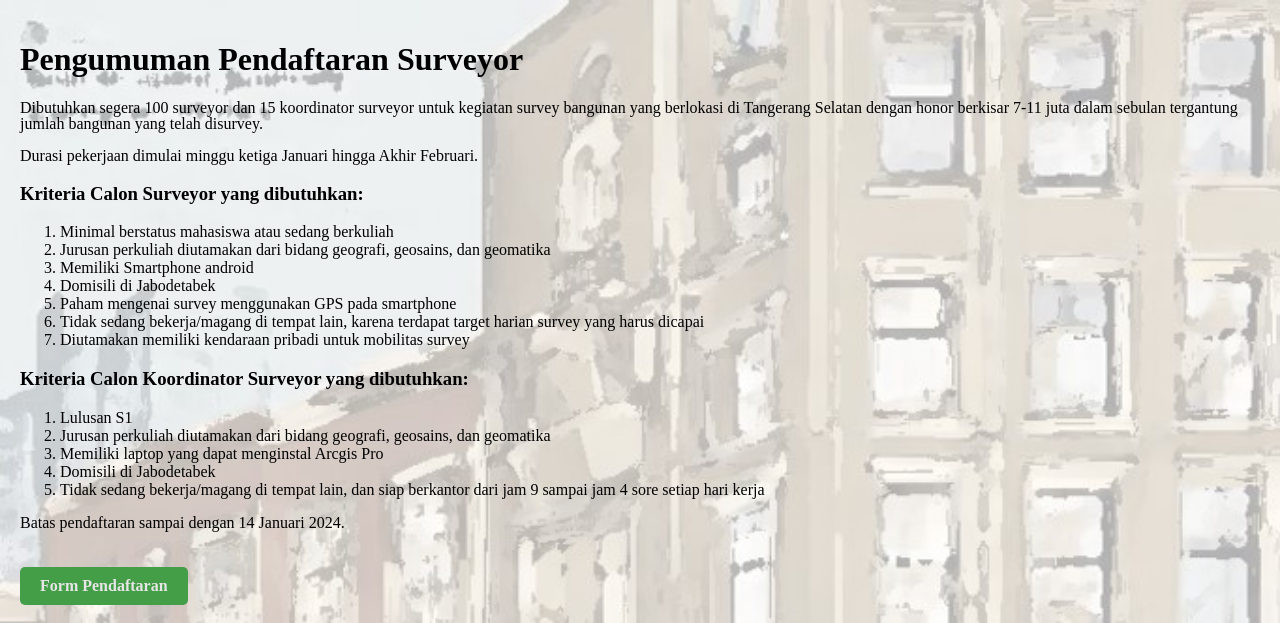
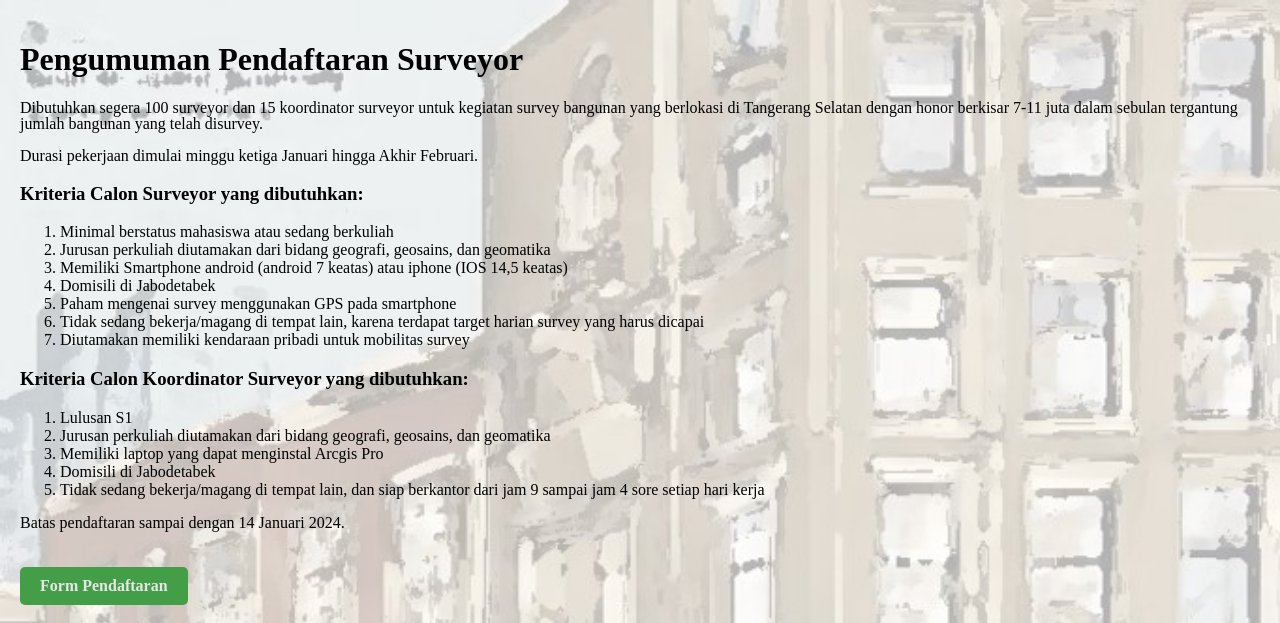
Before and after one commit to petadigital/surveitangsel, a plain HTML site: page index.html in a window 1280 px wide. Shown: the top 623 px of the page. Drawn offline with Linux system fonts and the light colour scheme.

Commit message:
Update index.html

```diff
--- a/index.html
+++ b/index.html
@@ -59,7 +59,7 @@
         <ol>
             <li>Minimal berstatus mahasiswa atau sedang berkuliah </li>
 			<li>Jurusan perkuliah diutamakan dari bidang geografi, geosains, dan geomatika</li>
-            <li>Memiliki Smartphone android</li>
+            <li>Memiliki Smartphone android (android 7 keatas) atau iphone (IOS 14,5 keatas) </li>
             <li>Domisili di Jabodetabek</li>
 			<li>Paham mengenai survey menggunakan GPS pada smartphone</li>
 			<li>Tidak sedang bekerja/magang di tempat lain, karena terdapat target harian survey yang harus dicapai</li>
```
